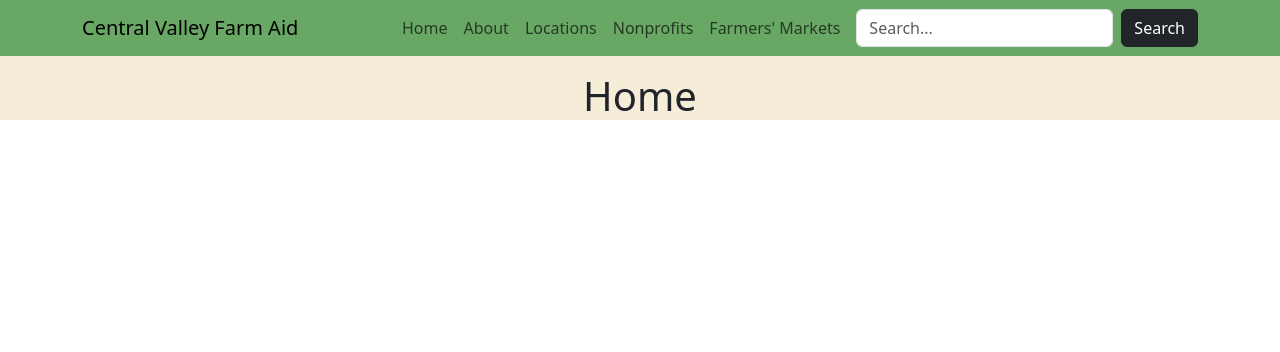
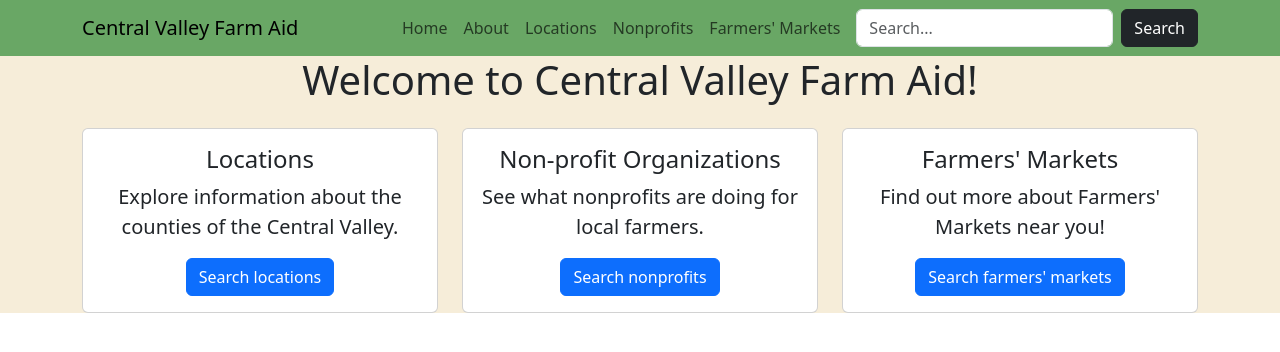
Before and after one commit to sumearthb/central-valley-farm-aid, a React (Create React App) app in the folder frontend/: page / in a window 1280 px wide. Shown: the top 352 px of the page. Built offline with nearby package versions, Linux system fonts and the light colour scheme.

Commit message:
added cards in the home page - related to #5

```diff
--- a/frontend/src/components/NavBar.js
+++ b/frontend/src/components/NavBar.js
@@ -1,10 +1,6 @@
 import React from "react";
 import { Link } from "react-router-dom";
-import Container from "react-bootstrap/Container";
-import Nav from "react-bootstrap/Nav";
-import Navbar from "react-bootstrap/Navbar";
-import Form from 'react-bootstrap/Form';
-import Button from 'react-bootstrap/Button';
+import {Container, Nav, Navbar, Form, Button} from "react-bootstrap";
 
 function NavBar() {
   return (
--- a/frontend/src/pages/Home.js
+++ b/frontend/src/pages/Home.js
@@ -1,13 +1,74 @@
 import "../styles/Home.css";
 import React from "react";
+//import { Link } from "react-router-dom";
+import Card from "react-bootstrap/Card";
+import Button from "react-bootstrap/Button";
+import Container from "react-bootstrap/Container";
+import Row from "react-bootstrap/Row";
+import Col from "react-bootstrap/Col";
+import "../styles/Home.css";
 
 
-const Home = () => {
+function Home() {
     return (
-    <div className="home">
-      <h1 className="title">Home</h1>
-    </div>
+    <>
+      {/* Adding home page photo */}
+      <div className="image">
+        <h1 className="image-text">Welcome to Central Valley Farm Aid!</h1>
+      </div>
+
+      {/* Cards for the three models */}
+      <Container className="container text-center">
+        <Row className="my-4">
+          <Col>
+            <Card>
+              <Card.Body>
+                <Card.Title className="fs-4">
+                  Locations
+                </Card.Title>
+                <Card.Text className="fs-5">
+                  Explore information about the counties of the Central Valley.
+                </Card.Text>
+                <Button variant="primary">
+                  Search locations
+                </Button>
+              </Card.Body>
+            </Card>
+          </Col>
+          <Col>
+            <Card>
+              <Card.Body>
+                <Card.Title className="fs-4">
+                  Non-profit Organizations
+                </Card.Title>
+                <Card.Text className="fs-5">
+                  See what nonprofits are doing for local farmers.
+                </Card.Text>
+                <Button variant="primary">
+                  Search nonprofits
+                </Button>
+              </Card.Body>
+            </Card>
+          </Col>
+          <Col>
+            <Card>
+              <Card.Body>
+                <Card.Title className="fs-4">
+                  Farmers' Markets
+                </Card.Title>
+                <Card.Text className="fs-5">
+                  Find out more about Farmers' Markets near you!
+                </Card.Text>
+                <Button variant="primary">
+                  Search farmers' markets
+                </Button>
+              </Card.Body>
+            </Card>
+          </Col>
+        </Row>
+      </Container>
+    </>
   );
-};
+}
 
 export default Home;
```
Also changed, not shown: 1 other file (tests, documents, lock files or other folders).
